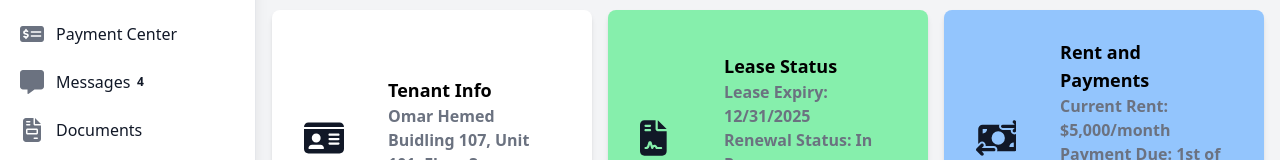
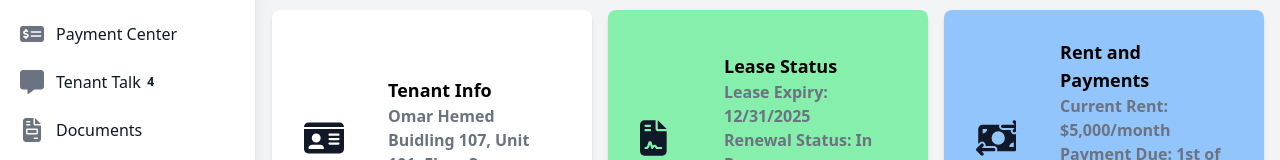
Before and after one commit to OmarHemed23/FLASH-RENT, a React (Create React App) app in the folder Frontend/flash-rent/: page /tenant/dashboard in a window 1280 px wide. Shown: the part 206-366 px from the top of the page. Built offline with nearby package versions, Linux system fonts and the light colour scheme.

Commit message:
feat: Update sidebar navigation links
- Added new navigation link entries for '/tenant/tenant-talk' and '/tenant/document'.

```diff
--- a/Frontend/flash-rent/src/layout/AuthenticatedLayout.jsx
+++ b/Frontend/flash-rent/src/layout/AuthenticatedLayout.jsx
@@ -30,7 +30,7 @@ const navLinks = [
         </svg>
         )
     },
-    {   to: "/messages", label: "Messages", icon: (
+    {   to: "/tenant/tenant-talk", label: "Tenant Talk", icon: (
         <svg xmlns="http://www.w3.org/2000/svg" viewBox="0 0 512 512" fill="currentColor">
             <path d="M64 0C28.7 0 0 28.7 0 64V352c0 35.3 28.7 64 64 64h96v80c0 6.1 3.4 11.6 8.8 14.3s11.9 2.1 16.8-1.5L309.3 416H448c35.3 0 64-28.7 64-64V64c0-35.3-28.7-64-64-64H64z"/>
         </svg>
@@ -38,7 +38,7 @@ const navLinks = [
         ),
         badge: 4
     },
-    {   to: "/documents", label: "Documents", icon: (
+    {   to: "/tenant/document", label: "Documents", icon: (
         <svg xmlns="http://www.w3.org/2000/svg" viewBox="0 0 384 512" fill="currentColor">
             <path d="M64 0C28.7 0 0 28.7 0 64V448c0 35.3 28.7 64 64 64H320c35.3 0 64-28.7 64-64V160H256c-17.7 0-32-14.3-32-32V0H64zM256 0V128H384L256 0zM80 64h64c8.8 0 16 7.2 16 16s-7.2 16-16 16H80c-8.8 0-16-7.2-16-16s7.2-16 16-16zm0 64h64c8.8 0 16 7.2 16 16s-7.2 16-16 16H80c-8.8 0-16-7.2-16-16s7.2-16 16-16zm16 96H288c17.7 0 32 14.3 32 32v64c0 17.7-14.3 32-32 32H96c-17.7 0-32-14.3-32-32V256c0-17.7 14.3-32 32-32zm0 32v64H288V256H96zM240 416h64c8.8 0 16 7.2 16 16s-7.2 16-16 16H240c-8.8 0-16-7.2-16-16s7.2-16 16-16z"/>
         </svg>
```
